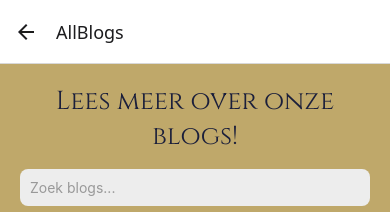
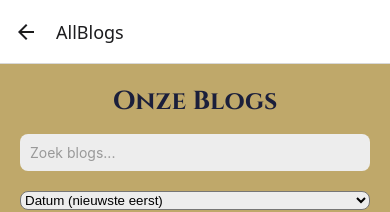
Before and after one commit to Charlie280809/mobile-app-repo, a React Native app in the folder mobile-app/: screen /AllBlogs in a window 390 px wide. Shown: the top 212 px of the page. Built offline with nearby package versions, Linux system fonts and the light colour scheme; no server answers.

Commit message:
added more fonts

```diff
--- a/mobile-app/App.js
+++ b/mobile-app/App.js
@@ -21,9 +21,10 @@ export default function App() {
   useEffect(() => {
     Font.loadAsync({
       Cinzel: require('./assets/Cinzel.ttf'),
-      CinzelBold: require('./assets/CinzelBold.ttf'),
-      CinzelBlack: require('./assets/CinzelBlack.ttf'),
-      CinzelRegular: require('./assets/CinzelRegular.ttf'),
+      CinzelBold: require('./assets/cinzel.bold.ttf'),
+      CinzelDecoBold: require('./assets/CinzelBold.ttf'),
+      CinzelDecoBlack: require('./assets/CinzelBlack.ttf'),
+      CinzelDecoRegular: require('./assets/CinzelRegular.ttf'),
       EBGaramond: require('./assets/EBGaramond.ttf'),
       EBGaramondItalic: require('./assets/EBGaramondItalic.ttf'),
       EBGaramondMedium: require('./assets/EBGaramond-Medium.ttf'),
--- a/mobile-app/components/BlogCard.js
+++ b/mobile-app/components/BlogCard.js
@@ -9,7 +9,6 @@ const BlogCard = ({image, title, date, onPress }) => {
     <View style={styles.card}>
       <Image source={image} style={styles.image}/>
       <Text style={styles.title}>{title}</Text>
-      {/* <Text style={styles.date}>{date}</Text> */}
       <Text style={styles.date}>{new Date(date).toDateString()}</Text>
 
       <TouchableOpacity
--- a/mobile-app/package.json
+++ b/mobile-app/package.json
@@ -14,12 +14,13 @@
     "@react-navigation/native-stack": "^7.2.0",
     "@react-navigation/stack": "^7.1.1",
     "expo": "~52.0.31",
+    "expo-font": "~13.0.4",
     "expo-status-bar": "~2.0.1",
     "react": "18.3.1",
     "react-native": "0.76.7",
+    "react-native-render-html": "^6.3.4",
     "react-native-safe-area-context": "4.12.0",
-    "react-native-screens": "~4.4.0",
-    "expo-font": "~13.0.4"
+    "react-native-screens": "~4.4.0"
   },
   "devDependencies": {
     "@babel/core": "^7.20.0"
--- a/mobile-app/screens/AllBlogs.js
+++ b/mobile-app/screens/AllBlogs.js
@@ -60,7 +60,7 @@ const AllBlogs = ({ navigation }) => {
 
   return (
         <View style={styles.container}>
-            <Text style={styles.heading} >Lees meer over onze blogs!</Text>
+            <Text style={styles.heading} >Onze Blogs</Text>
 
             <TextInput
               style={styles.input}
@@ -105,7 +105,7 @@ const styles = StyleSheet.create({
     marginBottom: 80,
   },
   heading: {
-    fontFamily: 'Cinzel',
+    fontFamily: 'CinzelBold',
     fontSize: 26,
     color: '#1b1f3b',
     marginBottom: 15,
--- a/mobile-app/screens/BlogScreen.js
+++ b/mobile-app/screens/BlogScreen.js
@@ -1,6 +1,7 @@
 import React from 'react';
 import { StatusBar } from 'expo-status-bar';
 import { StyleSheet, Text, View, Image, ScrollView } from 'react-native';
+
 
 const BlogScreen = ({route, navigation}) => {
   const {title, date, image, intro, content} = route.params; //haal de waarden uit de route.params
@@ -10,11 +11,8 @@ const BlogScreen = ({route, navigation}) => {
         <Text style={styles.title}>{title}</Text>
         <Text style={styles.date}>{date}</Text>
         <Image source={image} style={styles.image}/>
-
         <Text style={styles.intro}>{intro}</Text>
-
         <Text style={styles.content} numberOfLines={0}>{content}</Text>
-
         <StatusBar style="auto" />
       </ScrollView>
     </View>
```
Also changed, not shown: mobile-app/assets/cinzel.bold.ttf (added), 1 other file (tests, documents, lock files or other folders).
